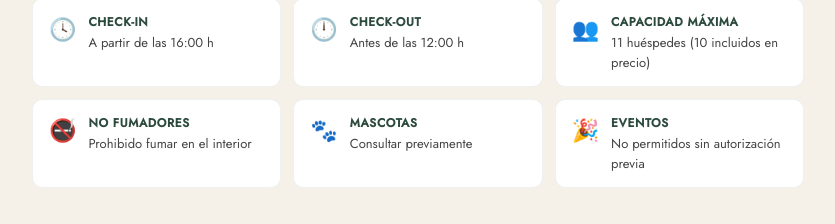
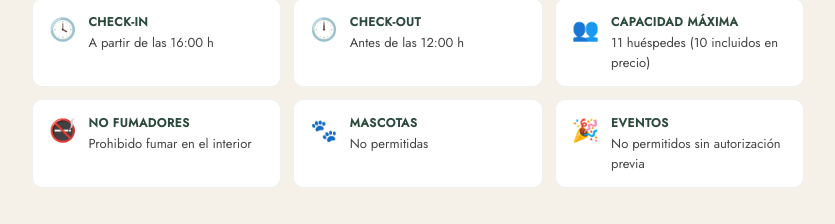
Before and after one commit to fercarboc/casarural, a React (Vite) app: page /condiciones in a window 1280 px wide. Shown: the part 1475-1699 px from the top of the page, without its empty margins (222-1057 px from the left). Built offline with nearby package versions, Linux system fonts and the light colour scheme; no server answers.

Commit message:
condiciones

```diff
--- a/src/public/pages/Condiciones.tsx
+++ b/src/public/pages/Condiciones.tsx
@@ -93,7 +93,7 @@ export function Condiciones() {
               <NormaItem icon="🕛" titulo="Check-out" texto="Antes de las 12:00 h" />
               <NormaItem icon="👥" titulo="Capacidad máxima" texto="11 huéspedes (10 incluidos en precio)" />
               <NormaItem icon="🚭" titulo="No fumadores" texto="Prohibido fumar en el interior" />
-              <NormaItem icon="🐾" titulo="Mascotas" texto="Consultar previamente" />
+              <NormaItem icon="🐾" titulo="Mascotas" texto="No permitidas" />
               <NormaItem icon="🎉" titulo="Eventos" texto="No permitidos sin autorización previa" />
             </div>
           </Section>
```
